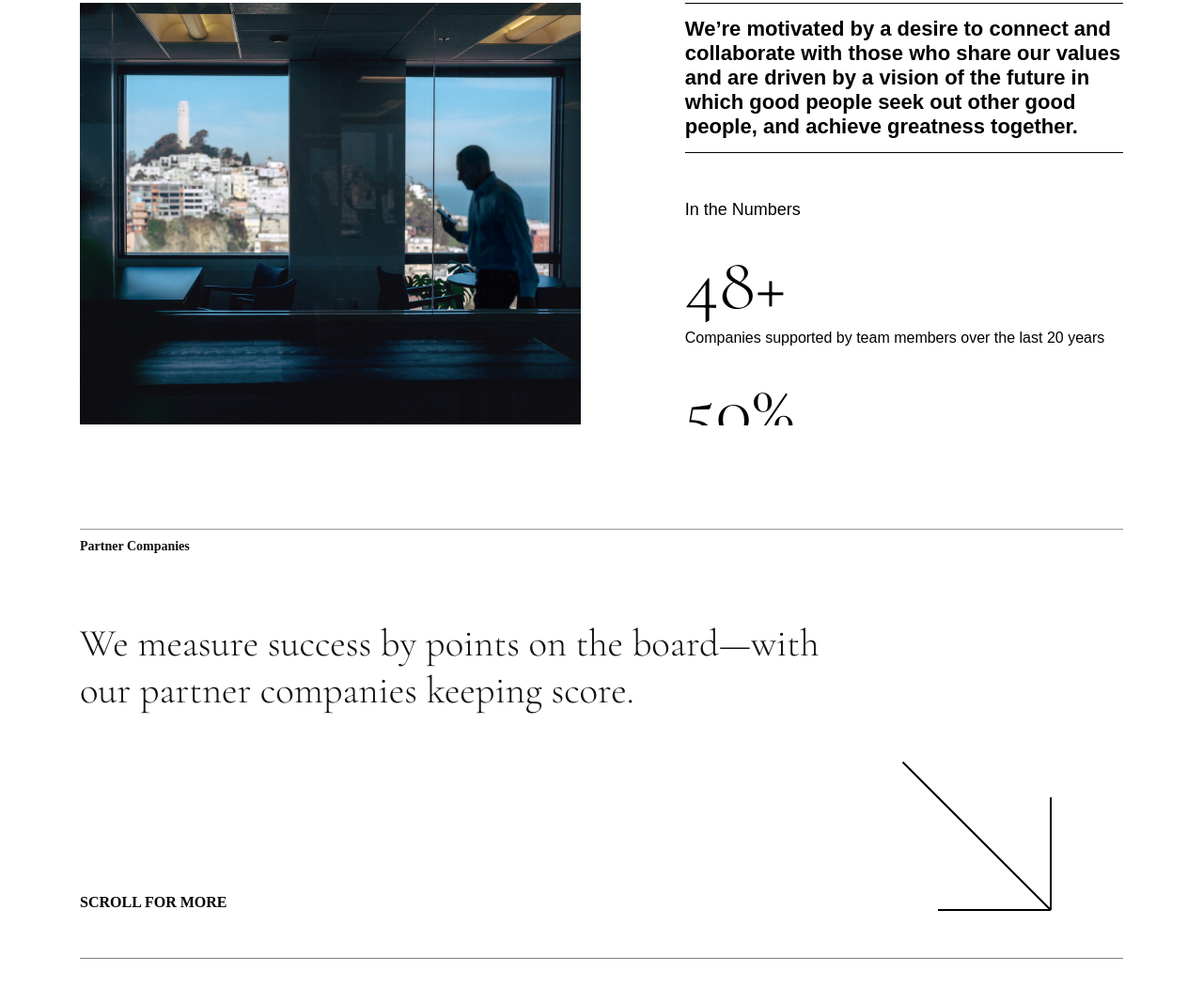
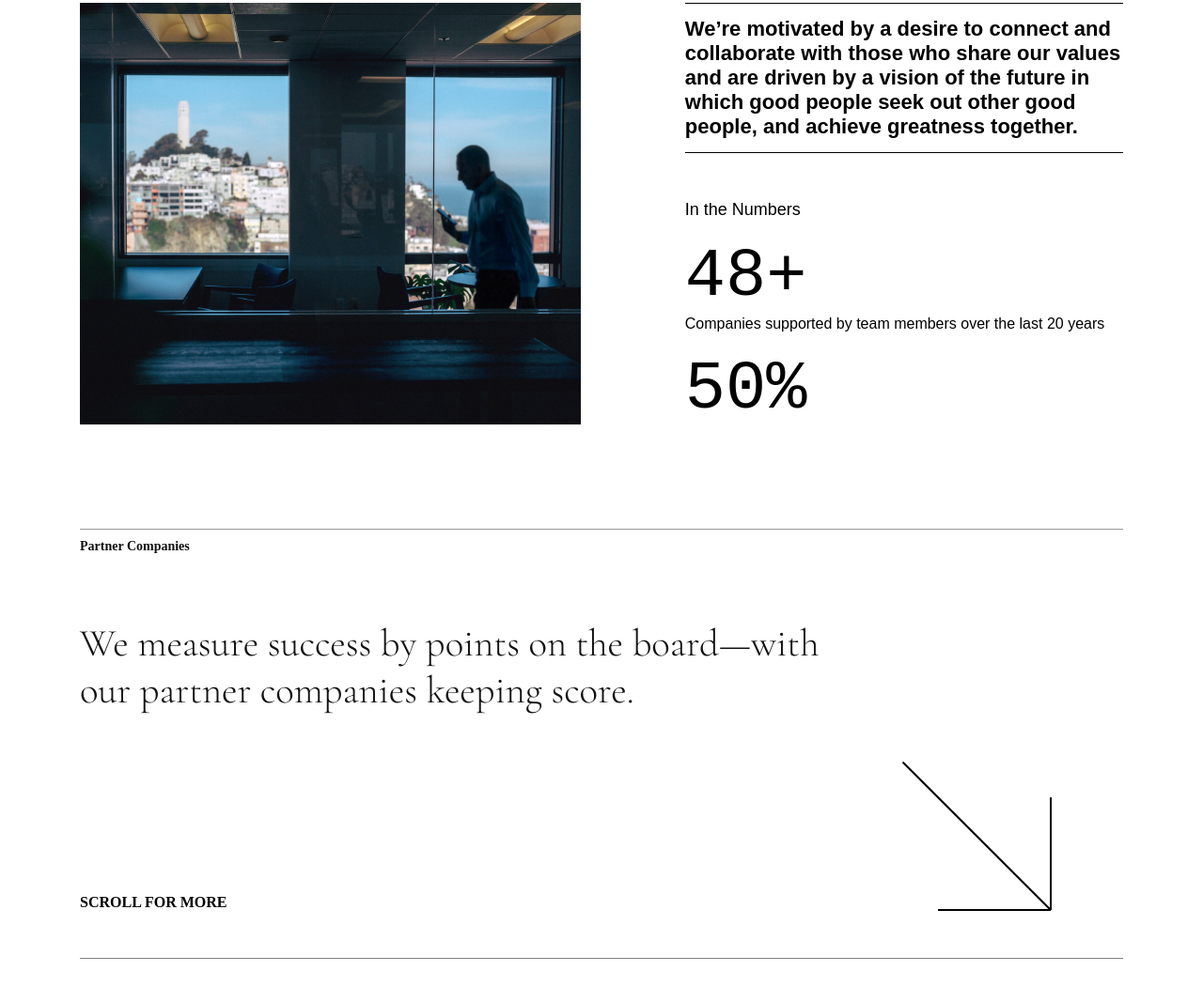
Before and after one commit to Poojatoraskar/knox-homepage, a plain HTML site: page index.html in a window 1280 px wide. Shown: the part 1673-2724 px from the top of the page at 94% size. Drawn offline with nearby package versions, Linux system fonts and the light colour scheme.

Commit message:
first commit

```diff
--- a/assets/css/style.css
+++ b/assets/css/style.css
@@ -575,11 +575,12 @@
 }
 
 .our-journey .content .details .list-group .list-item .count {
-    font-size: 5rem;
+    font-size: 4.5rem;
     display: block;
-    font-weight: normal;
-    font-family: 'Cormorant Garamond', serif;
+    font-weight:lighter;
+   font-family: 'Courier New', Courier, monospace;
     position: relative;
+
 }
 
 .our-journey .content .details .list-group .list-item .count::before {
```
